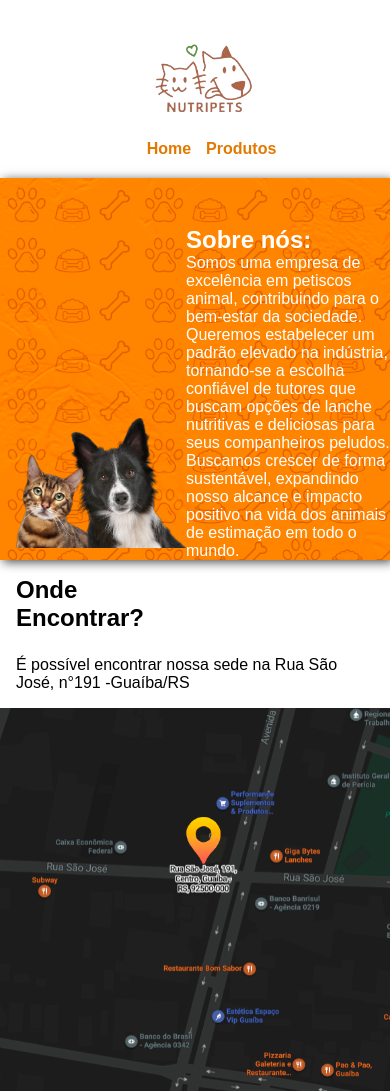
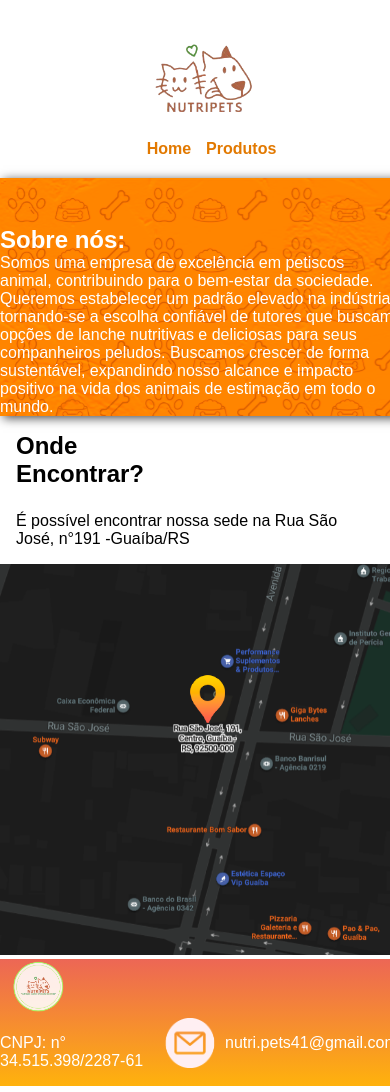
Before and after one commit to NutriPets/Nutri.pets, a plain HTML site: page Index.html in a window 390 px wide. Shown: the top 1092 px of the page. Drawn offline with Linux system fonts and the light colour scheme.

Commit message:
correção de responsivo

```diff
--- a/Assets/Style/responsivo.css
+++ b/Assets/Style/responsivo.css
@@ -56,13 +56,13 @@
         display: flex;
           /* background-image: linear-gradient(to bottom left, rgb(255, 178, 12), rgba(230, 50, 27, 0.747)); */
         background-image: url('../teste-parede.png');
-        width: 100%;
+        width: 102%;
         color: #ffffff;
         box-shadow: 3px 2px 10px #474747;
     }
 
     .apresentacao img {
-        margin-top: 15em;
+
         margin-left: 1em;
         width: 170px;
         height: 130px;
@@ -70,13 +70,14 @@
 
     .textoapresentacao{
         display: flex;
+
         flex-direction: column;
         margin-top: 3em;
     }
 
     .mapa{
         height: 100%;
-        width: 100%;
+        width: 102%;
     }
     .ondenosencontrartexto{
         padding: 1em;
@@ -87,6 +88,7 @@
 
     footer{
         background-image: linear-gradient(to top, rgb(255, 178, 12), rgba(230, 50, 27, 0.747));
+        width: 102%;
     }
     footer img{
         width: 5em;
--- a/Index.html
+++ b/Index.html
@@ -31,7 +31,6 @@
     <main>
         <section class="apresentacao">
 
-          <img src="./Assets/Logos/cat-dog-removebg-preview.png" alt="" class="apresentacao-image">
             <div class="textoapresentacao">
             <h1 >Sobre nós:</h1>
             <p>Somos uma empresa de excelência em petiscos animal,
```
